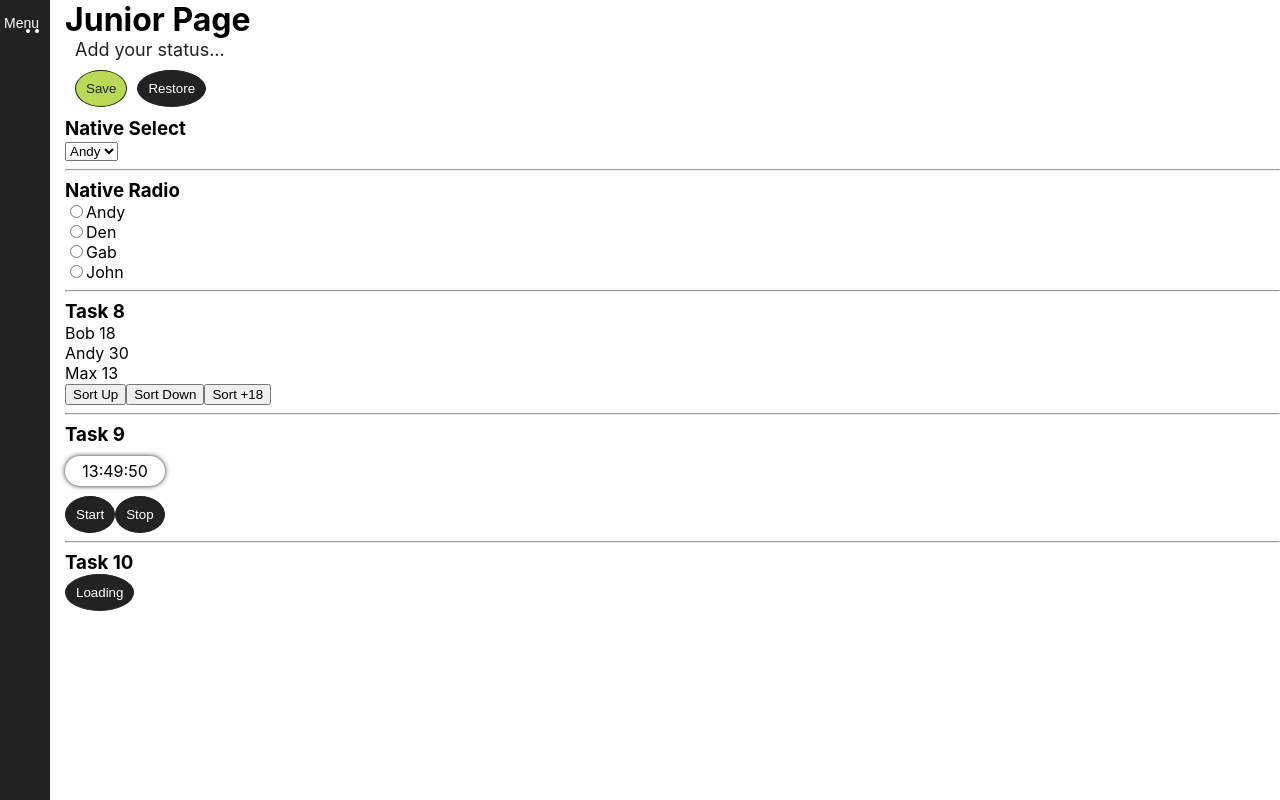
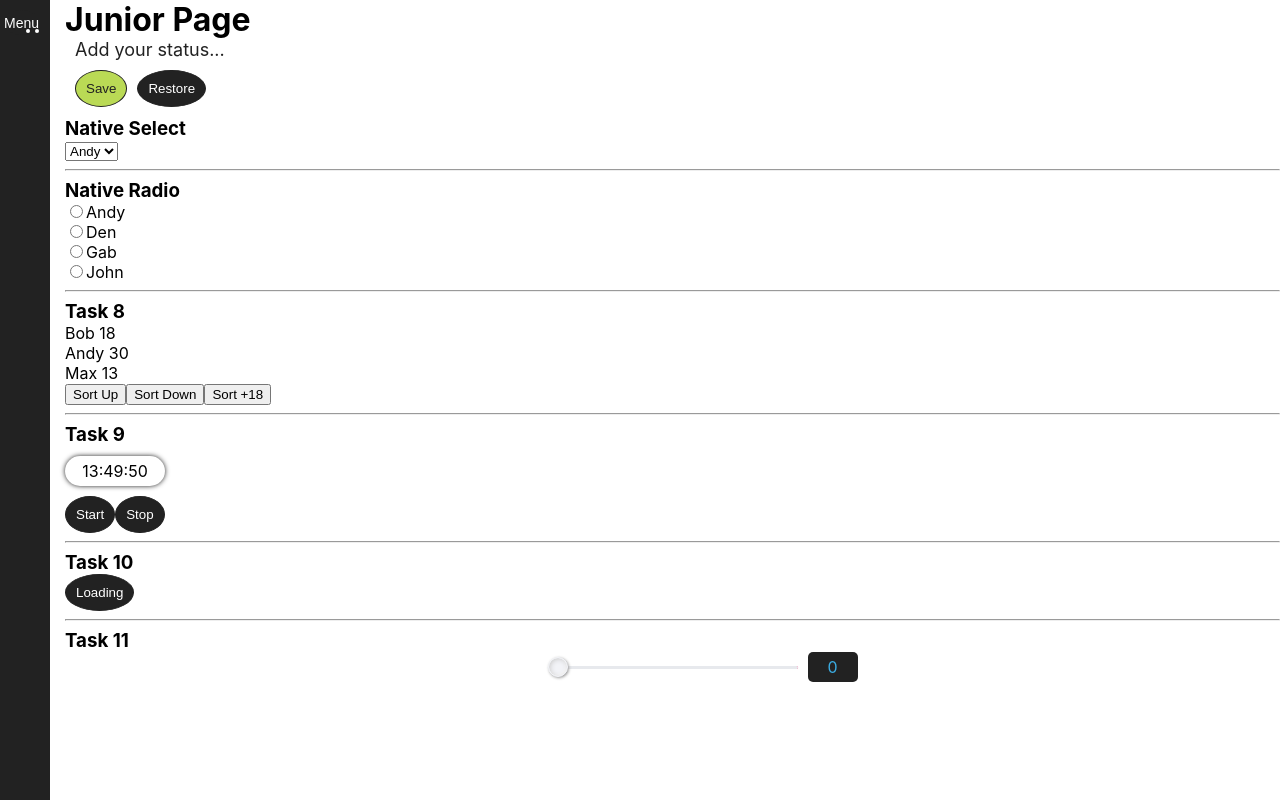
Before and after one commit to AndIReyf/React_Homework, a React (Create React App) app: page /#/junior in a window 1280 px wide. Built offline with nearby package versions, Linux system fonts and the light colour scheme.

Commit message:
Task 11 single range added.

```diff
--- a/src/Task5/Junior/Junior.tsx
+++ b/src/Task5/Junior/Junior.tsx
@@ -12,6 +12,7 @@ import {Preloader} from "../../common/Preloader/Preloader";
 import {useDispatch, useSelector} from "react-redux";
 import {AppRootType} from "../../Redux/store";
 import {loadingAC, StateType} from "../../Redux/loading-reducer";
+import {InputRange} from "../../common/InputRange/InputRange";
 
 type PropsType = {}
 
@@ -29,6 +30,7 @@ export function Junior(props: PropsType) {
     const loading = useSelector<AppRootType, StateType>(state => state.loading)
     const [selectValue, setSelectValue] = useState('')
     const [inpValue, setInpValue] = useState('');
+    const [rangeValue, setRangeValue] = React.useState(0);
 
     const onInpValueChange = (e: ChangeEvent<HTMLInputElement>) => setInpValue(e.currentTarget.value);
     const onKeyPressInInp = (e: KeyboardEvent<HTMLInputElement>) => setInpValue(e.currentTarget.value);
@@ -42,6 +44,9 @@ export function Junior(props: PropsType) {
             dispatch(loadingAC(false))
         }, 3000)
     }
+    const changeRangeValue = React.useCallback ((e: ChangeEvent<HTMLInputElement>) => {
+        setRangeValue(+e.currentTarget.value)
+    }, [rangeValue])
 
     return (
         <div className={'junior'}>
@@ -83,6 +88,12 @@ export function Junior(props: PropsType) {
                         <hr/>
                         <h3>Task 10</h3>
                         <Button btnName={'Loading'} onClick={startLoad}/>
+                        <hr/>
+                        <h3>Task 11</h3>
+                        <InputRange currentValue={rangeValue}
+                                    minValue={0} maxValue={100}
+                                    double={false}
+                                    changeRangeValue={changeRangeValue}/>
                     </>
             }
         </div>
--- /dev/null
+++ b/src/common/InputRange/InputRange.scss
@@ -0,0 +1,91 @@
+.rangeSingle{
+  display: flex;
+  justify-content: center;
+  align-items: center;
+
+  .wrap{
+    position: relative;
+    display: flex;
+    align-items: center;
+    height: 30px;
+  }
+
+  .range{
+    width: 250px;
+    -webkit-appearance: none;
+    z-index: 5;
+    background-color: transparent;
+    border: none;
+    border-radius: 2px;
+    margin: 0;
+    padding: 0;
+    height: 3px;
+    cursor: pointer;
+
+    &::-webkit-slider-thumb{
+      -webkit-appearance: none;
+      height: 20px;
+      width: 20px;
+      border: 1px solid #f2f3f7;
+      border-radius: 50%;
+      background: #f2f3f7;
+      box-shadow: inset 1px 1px 5px 0 #cccccc, inset -1px -1px 3px 0 #ffffff,
+      1px 1px 3px 0 #999999, -1px -1px 3px 0 #ffffff;
+    }
+
+    &:focus{
+      outline: none;
+    }
+  }
+
+  .rangeBefore{
+    position: absolute;
+    background: linear-gradient(45deg, #3bade3 0%, #576fe6 25%, #9844b7 51%, #ff357f 100%);
+    z-index: 1;
+    width: 100%;
+    height: 3px;
+    border-radius: 2px;
+  }
+
+  .rangeAfter{
+    position: absolute;
+    right: 0;
+    z-index: 1;
+    height: 3px;
+    background-color: #e7e9ed;
+    border-radius: 2px;
+  }
+
+  .rangeValue{
+    position: absolute;
+    top: 50%;
+    transform: translateY(-50%);
+    right: -60px;
+    background-color: #222222;
+    color: #04d9ff;
+    padding: 5px;
+    min-width: 50px;
+    text-align: center;
+    border-radius: 5px;
+
+    &.blue {
+      color: rgba(59, 173, 227, 1);
+      transition: all ease 0.5s;
+    }
+    &.purple {
+      color: rgba(87, 111, 230, 1);
+      transition: all ease 0.5s;
+    }
+    &.violet {
+      color: rgba(152, 68, 183, 1);
+      transition: all ease 0.5s;
+    }
+    &.pink {
+      color: rgba(255, 53, 127, 1);
+      transition: all ease 0.5s;
+    }
+  }
+}
+.rangeDouble{
+
+}
--- /dev/null
+++ b/src/common/InputRange/InputRange.tsx
@@ -0,0 +1,48 @@
+import React, {ChangeEvent} from "react";
+import './InputRange.scss'
+
+type PropsType = {
+    minValue: number
+    maxValue: number
+    currentValue: number
+    changeRangeValue: (e: ChangeEvent<HTMLInputElement>) => void
+    double: boolean
+}
+
+export const InputRange = React.memo(function InputRange(props: PropsType) {
+
+    const setRangeValueColor = (value: number) => {
+        if (value < (props.maxValue*25/100)) return 'blue'
+        if (value >= (props.maxValue*25/100) && value < (props.maxValue*50/100)) return 'purple'
+        if (value >= (props.maxValue*50/100) && value < (props.maxValue*75/100)) return 'violet'
+        if (value >= (props.maxValue*75/100)) return 'pink'
+    }
+
+    return (
+        <>
+            {
+                props.double
+                    ? <div className={'rangeDouble'}>
+                        <input type="range" value={0} min={0} max={100}/>
+                        <input type="range" value={0} min={0} max={100}/>
+                    </div>
+                    : <div className={'rangeSingle'}>
+                        <div className={'wrap'}>
+                            <span className={`rangeValue ${setRangeValueColor(props.currentValue)}`}>
+                                {props.currentValue}
+                            </span>
+                            <div className={'rangeBefore'}> </div>
+                            <input className={'range'}
+                                   type="range"
+                                   value={props.currentValue}
+                                   min={props.minValue}
+                                   max={props.maxValue}
+                                   onChange={props.changeRangeValue}/>
+                            <div className={'rangeAfter'}
+                                 style={{width: 100 - (props.currentValue*100) / props.maxValue + '%'}}> </div>
+                        </div>
+                    </div>
+            }
+        </>
+    )
+})
```
